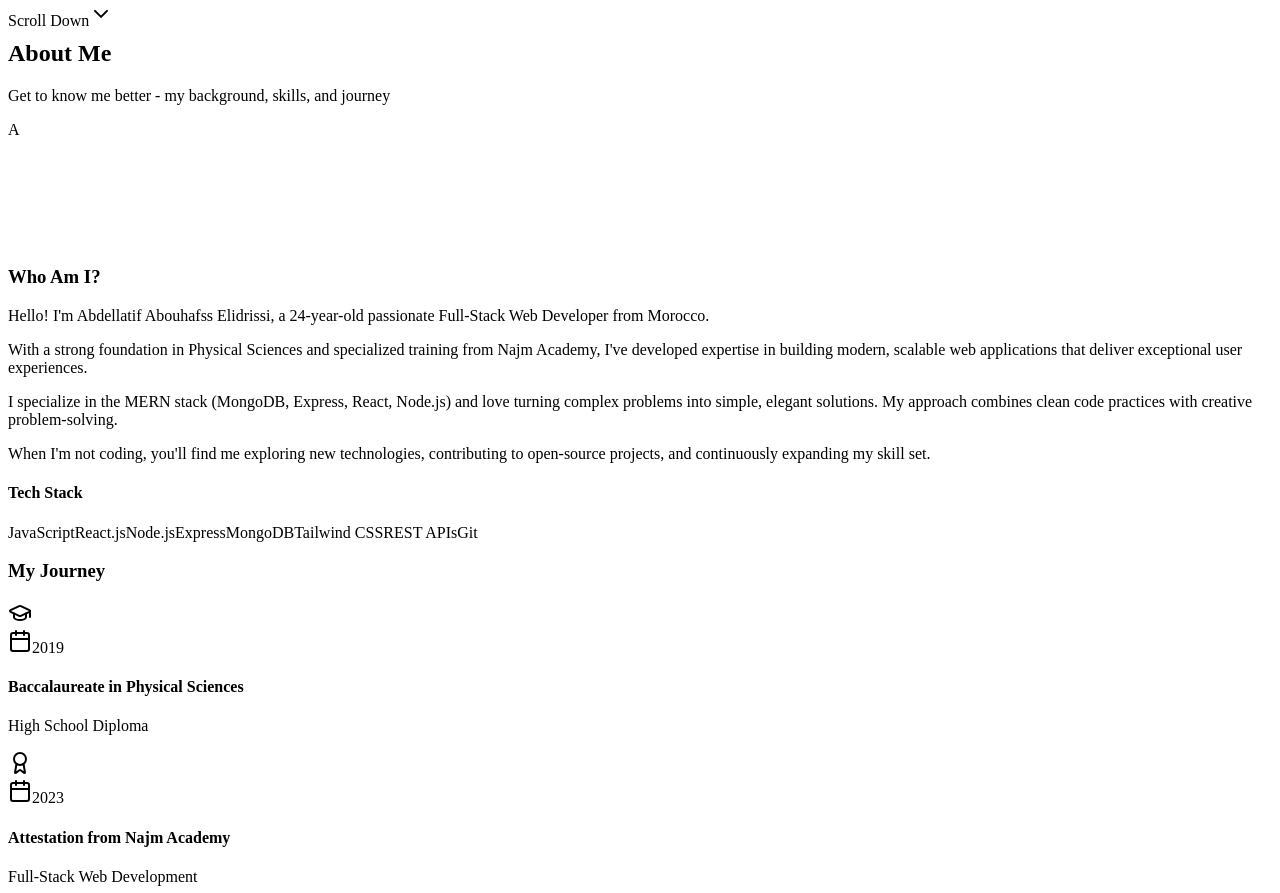
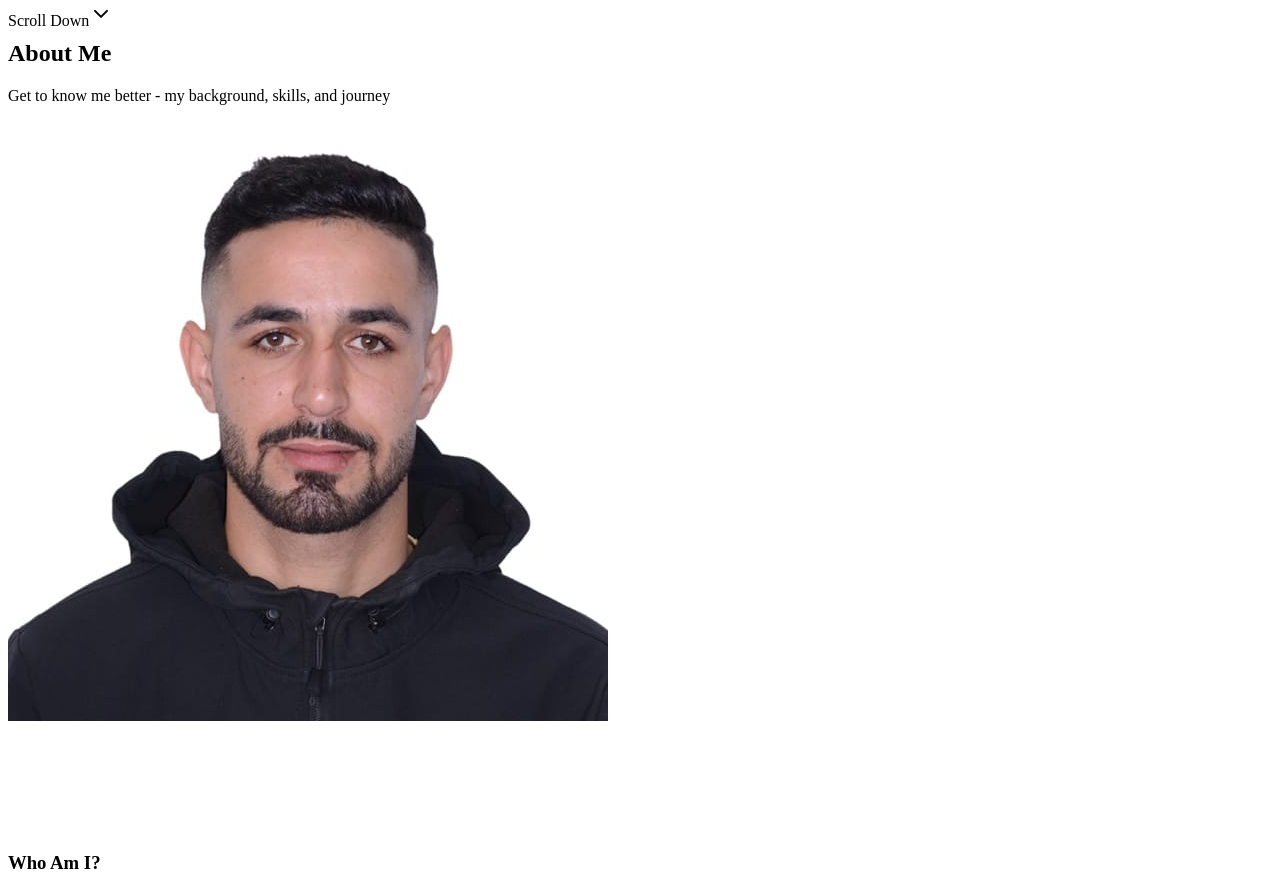
Before and after one commit to abdellatif6abouhafs-elidrissi/full-stack, a React (Vite) app: page / in a window 1280 px wide. Shown: the part 520-1413 px from the top of the page. Built offline with nearby package versions, Linux system fonts and the light colour scheme; the HTML template or start-up script is replaced by a standard one.

Commit message:
Add profile image to About section

```diff
--- a/src/sections/About.jsx
+++ b/src/sections/About.jsx
@@ -84,10 +84,12 @@
               whileHover={{ scale: 1.05 }}
               transition={{ duration: 0.3 }}
             >
-              {/* Placeholder gradient - replace with your actual image */}
-              <div className="w-full h-full bg-gradient-to-br from-primary/20 via-dark-secondary to-purple-500/20 flex items-center justify-center">
-                <span className="text-6xl md:text-8xl font-bold gradient-text">A</span>
-              </div>
+              {/* Profile Image */}
+              <img
+                src="/profile.jpg"
+                alt="Abdellatif Abouhafss Elidrissi"
+                className="w-full h-full object-cover"
+              />
 
               {/* Overlay on hover */}
               <div className="absolute inset-0 bg-primary/10 opacity-0 group-hover:opacity-100 transition-opacity duration-300" />
```
Also changed, not shown: public/profile.jpg (added).
